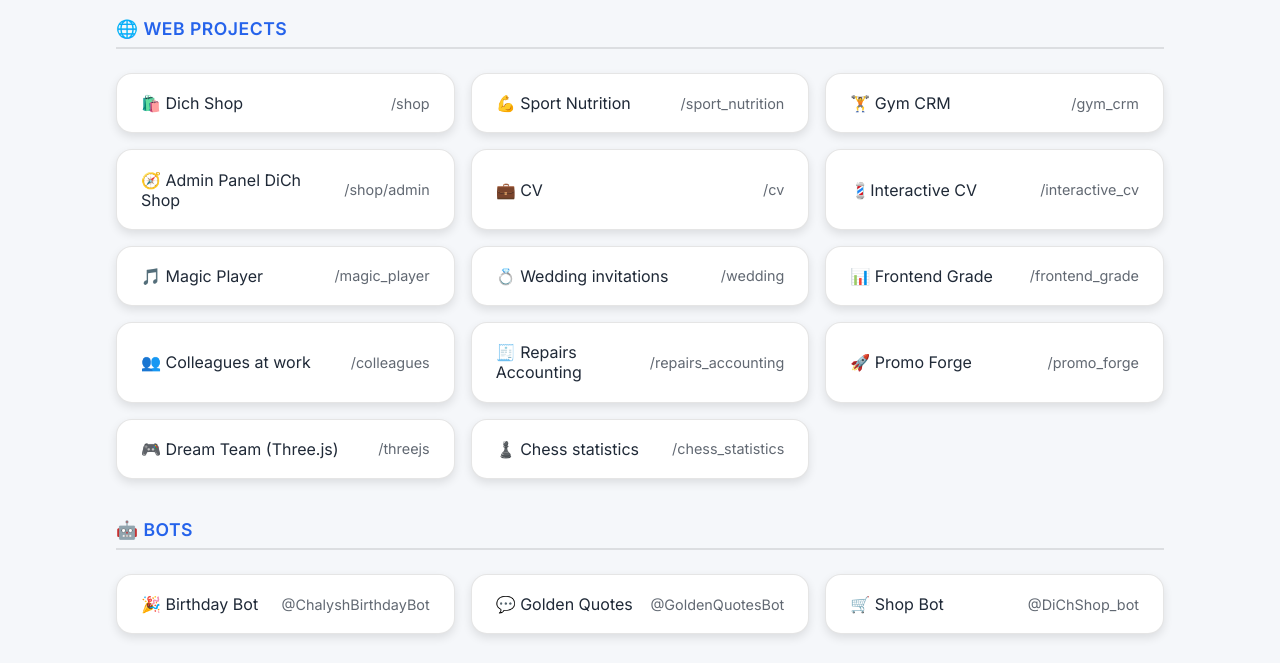
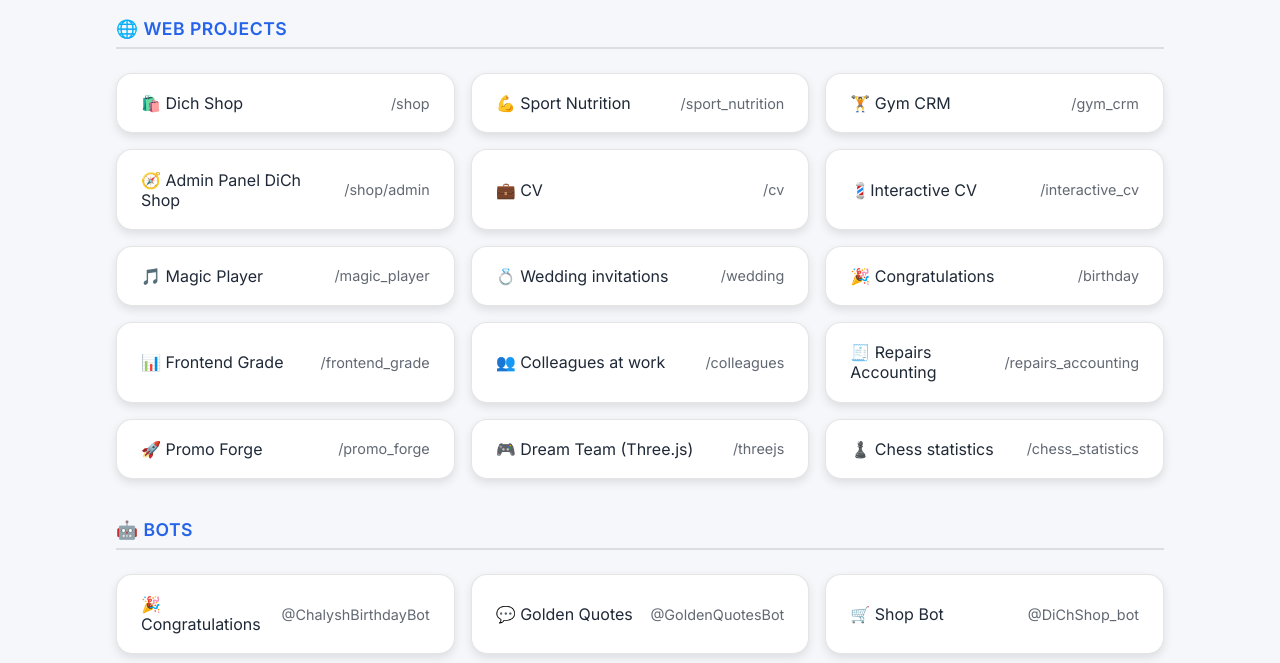
Before and after one commit to dimonss/navigationPage, a website: page index.html in a window 1280 px wide. Shown: the part 122-785 px from the top of the page. Drawn offline with Linux system fonts and the light colour scheme.

Commit message:
add congrutilations home page

```diff
--- a/index.html
+++ b/index.html
@@ -491,6 +491,7 @@
             <a href="/magic_player" target="_blank" data-i18n="magic_player">🎵 Magic Player
                 <span>/magic_player</span></a>
             <a href="/wedding" target="_blank" data-i18n="wedding">💍 Wedding <span>/wedding</span></a>
+            <a href="/birthday" target="_blank" data-i18n="congratulations">🎉 Congratulations <span>/birthday</span></a>
             <a href="/frontend_grade" target="_blank" data-i18n="frontend_grade">📊 Frontend Grade
                 <span>/frontend_grade</span></a>
             <a href="/colleagues" target="_blank" data-i18n="colleagues">👥 Colleagues <span>/colleagues</span></a>
@@ -507,7 +508,7 @@
     <div class="category">
         <h3 class="category-title" data-i18n="category_bots">🤖 Боты</h3>
         <div class="category-links">
-            <a href="https://t.me/ChalyshBirthdayBot" target="_blank" data-i18n="birthday_bot">🎉 Бот для поздравлений
+            <a href="https://t.me/ChalyshBirthdayBot" target="_blank" data-i18n="bot_for_congratulations">🎉 Бот для поздравлений
                 <span>@ChalyshBirthdayBot</span></a>
             <a href="https://t.me/GoldenQuotesBot" target="_blank" data-i18n="quotes_bot">💬 Золотые цитаты
                 <span>@GoldenQuotesBot</span></a>
@@ -580,8 +581,8 @@
             admin: '🧭 Админ панель магазина',
             cv: '💼 Резюме',
             interactive_cv: '💈Интерактивное резюме',
-            birthday: '🎉 Бот для поздравлений',
-            birthday_bot: '🎉 Бот для поздравлений',
+            congratulations: '🎉 Поздравления',
+            bot_for_congratulations: '🎉 Бот для поздравлений',
             quotes_bot: '💬 Золотые цитаты',
             shop_bot: '🛒 Бот магазина',
             magic_player: '🎵 Magic Player',
@@ -614,8 +615,8 @@
             admin: '🧭 Admin Panel DiCh Shop',
             cv: '💼 CV',
             interactive_cv: '💈Interactive CV',
-            birthday: '🎉 Bot for congratulations',
-            birthday_bot: '🎉 Birthday Bot',
+            congratulations: '🎉 Congratulations',
+            bot_for_congratulations: '🎉 Congratulations',
             quotes_bot: '💬 Golden Quotes',
             shop_bot: '🛒 Shop Bot',
             magic_player: '🎵 Magic Player',
```
